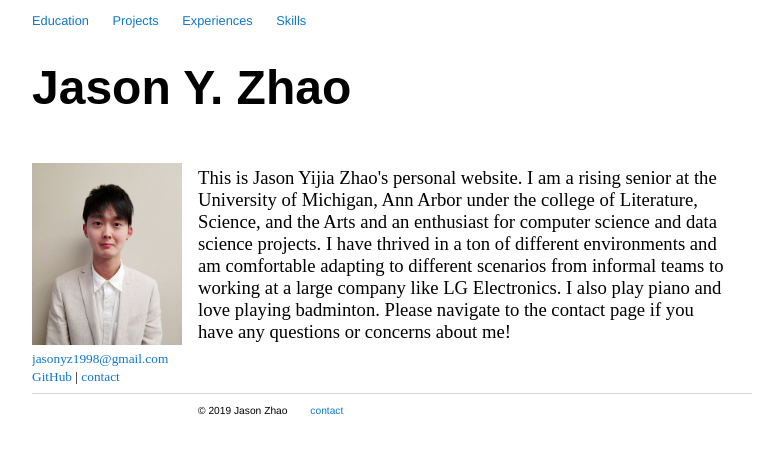
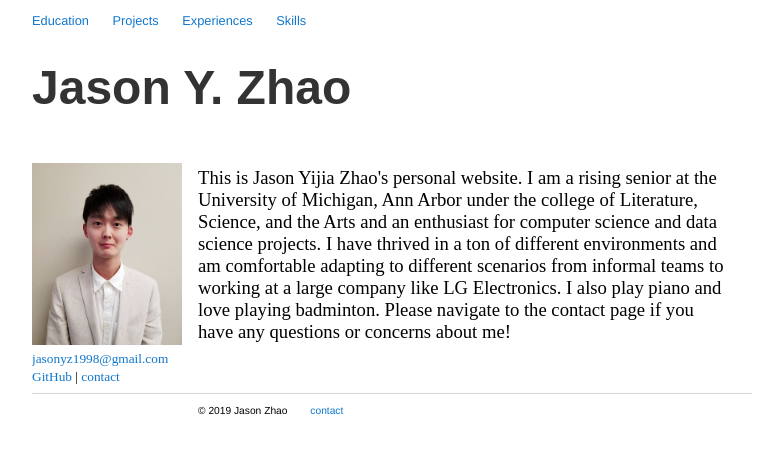
Before and after one commit to jasonzhao1998/jasonzhao1998.github.io, a Jekyll site: the page built from index.html, in a window 1280 px wide. Shown: the top 454 px of the page, without its empty margins (248-1031 px from the left). Built offline with Jekyll 4.4.1, drawn with Linux system fonts in a browser that asks for light colours.

Commit message:
Minor updates.

```diff
--- a/_layouts/default.html
+++ b/_layouts/default.html
@@ -63,7 +63,7 @@
   </li>
 </ul>
 </nav>
-<h1><a style="color:black" href="/">Jason Y. Zhao</a></h1>
+<a href="/"><h1>Jason Y. Zhao</h1></a>
 
 <div>
   {{ content }}
--- a/css/main.css
+++ b/css/main.css
@@ -4,7 +4,7 @@
 
 nav ul, footer ul {
 	font-size: 0.8em;
-	font-family: 'Helvetica', 'Arial', 'Sans-Serif';
+	font-family: 'Helvetica';
 	padding: 0px;
 	list-style: none;
 }
@@ -27,15 +27,21 @@
 
 a:hover {
 	text-decoration: underline;
+	color: #0000FF;
 }
 
 h1 {
+	color: #333333;
 	font-size: 3em;
-	font-family: 'Arial', 'Sans-Serif';
+	font-family: 'Arial';
+}
+h1:hover {
+	text-decoration: underline;
+	color: #000000;
 }
 
 h3 {
-	font-family: 'Helvetica', 'Sans-Serif';
+	font-family: 'Helvetica';
 	font-size: 1.2em;
 	font-weight: normal;
 	margin-bottom: 0pt;
@@ -89,7 +95,7 @@
 div.experience p {
 	font-size: 11pt;
 	margin: 3pt;
-	font-family: 'Helvetica', 'Sans-Serif';
+	font-family: 'Helvetica';
 	color: #505050;
 }
 
@@ -110,7 +116,7 @@
 }
 
 div.edu_right h2 {
-	font-family: 'Helvetica', 'Sans-Serif';
+	font-family: 'Helvetica';
 	color: #007FFF;
 }
 
@@ -134,7 +140,7 @@
 	margin: 12pt;
 	margin-bottom: 1pt;
 	font-size: 12pt;
-	font-family: 'Helvetica', 'Sans-Serif';
+	font-family: 'Helvetica';
 	color: #505050;
 }
 
```
